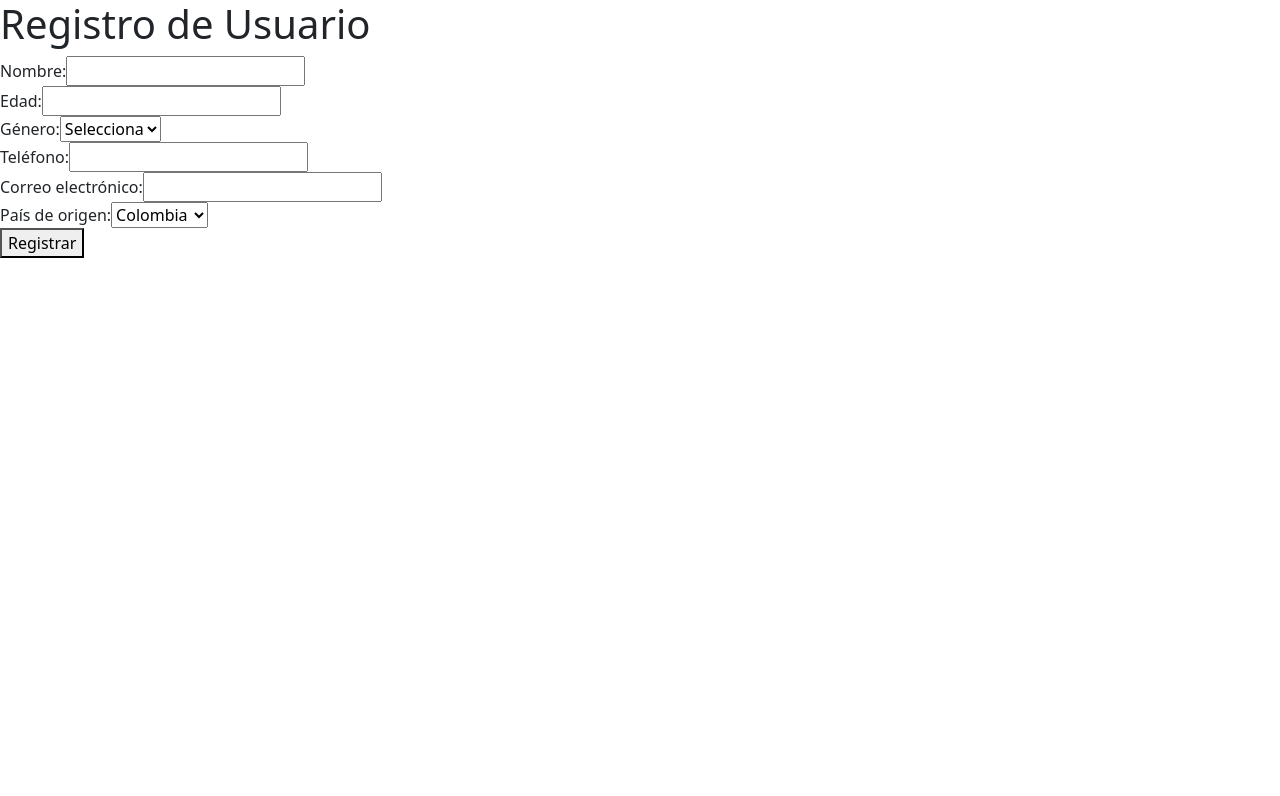
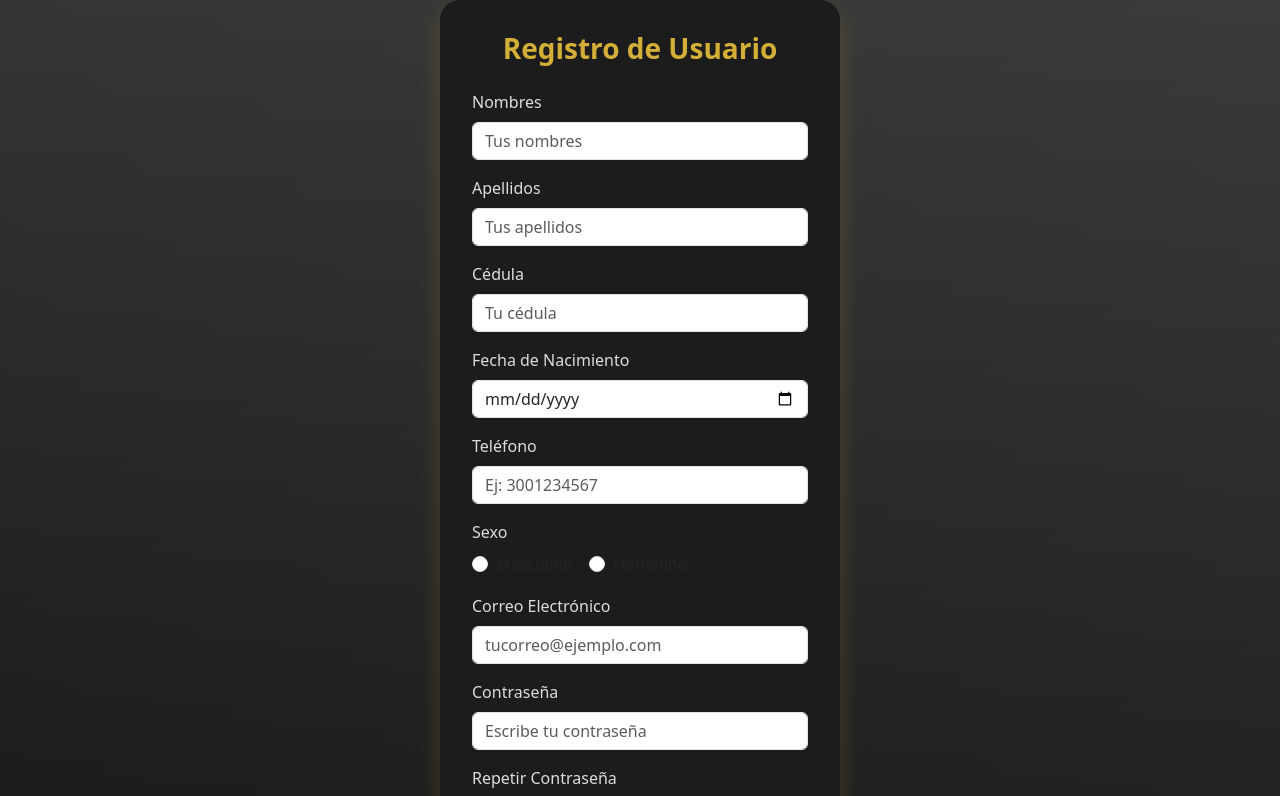
Before and after one commit to wilfranstiven/wilfran-react, a React (Create React App) app: page /register in a window 1280 px wide. Shown: the top 796 px of the page. Built offline with nearby package versions, Linux system fonts and the light colour scheme.

Commit message:
login y register funcionando

```diff
--- a/src/firebase.js
+++ b/src/firebase.js
@@ -1,5 +1,6 @@
 import {initializeApp} from "firebase/app";
-import {getAuth, GoogleAuthProvider} from "firebase/auth";
+import {getAuth, GoogleAuthProvider, signOut } from "firebase/auth";
+import { getFirestore } from "firebase/firestore";
 // Import the functions you need from the SDKs you need
 // TODO: Add SDKs for Firebase products that you want to use
 // https://firebase.google.com/docs/web/setup#available-libraries
@@ -19,5 +20,6 @@ const app = initializeApp(firebaseConfig);
 
 const auth = getAuth(app);
 const googleProvider = new GoogleAuthProvider();
+const db = getFirestore(app);
 
-export { auth, googleProvider };
+export { auth, googleProvider, db, signOut };
--- a/src/index.js
+++ b/src/index.js
@@ -4,6 +4,7 @@ import './index.css';
 import App from './App';
 import reportWebVitals from './reportWebVitals';
 import 'bootstrap/dist/css/bootstrap.min.css';
+import 'bootstrap/dist/js/bootstrap.bundle.min.js';
 
 const root = ReactDOM.createRoot(document.getElementById('root'));
 root.render(
--- a/src/pages/LoginPage/LoginPage.css
+++ b/src/pages/LoginPage/LoginPage.css
@@ -1,3 +1,75 @@
 body {
-    background: red;
+    background: linear-gradient(135deg, #121212, #1e1e1e);
+    min-height: 100vh;
+    font-family: 'Segoe UI', sans-serif;
+    color: #fff;
 }
+
+.bg-gradient {
+    background: linear-gradient(135deg, #121212, #1e1e1e);
+}
+
+.form-card {
+    background: #1c1c1c;
+    border-radius: 20px;
+    box-shadow: 0 10px 25px rgba(212, 175, 55, 0.2);
+    padding: 2rem;
+    width: 100%;
+    max-width: 400px;
+}
+
+.form-card h3 {
+    color: #D4AF37;
+    /* dorado sobrio */
+    font-weight: bold;
+}
+
+.form-label {
+    color: #ddd;
+}
+
+.form-control {
+    background: #2c2c2c;
+    border: 1px solid #444;
+    color: #fff;
+}
+
+.form-control:focus {
+    background: #2c2c2c;
+    border-color: #D4AF37;
+    box-shadow: 0 0 5px #D4AF37;
+    color: #fff;
+}
+
+.btn-primary {
+    background-color: #D4AF37;
+    border: none;
+    color: #121212;
+    font-weight: bold;
+}
+
+.btn-primary:hover {
+    background-color: #b38f2f;
+    color: #121212;
+}
+
+a {
+    color: #D4AF37;
+    text-decoration: none;
+}
+
+a:hover {
+    text-decoration: underline;
+}
+
+.logo {
+    display: block;
+    margin: 0 auto 1.5rem auto;
+    width: 220px;
+    height: auto;
+    filter: drop-shadow(0 0 10px rgba(212, 175, 55, 0.5));
+}
+
+.form-control::placeholder {
+    color: rgba(255, 255, 255, 0.5);
+}
--- a/src/pages/LoginPage/LoginPage.js
+++ b/src/pages/LoginPage/LoginPage.js
@@ -1,13 +1,78 @@
+import { useState } from 'react';
+import Swal from 'sweetalert2';
+import { auth, googleProvider, db } from '../../firebase';
+import { signInWithEmailAndPassword, fetchSignInMethodsForEmail, linkWithCredential, EmailAuthProvider, signInWithPopup } from 'firebase/auth';
+import { doc, getDoc } from 'firebase/firestore';
 import './LoginPage.css';
-import Swal from 'sweetalert2';
-import { auth, googleProvider } from '../../firebase';
-import { signInWithPopup } from 'firebase/auth';
+// import logo from '../../assets/brilla.png';
 
 function LoginPage() {
-    const handleGoogleLogin = () => {
-        signInWithPopup(auth, googleProvider)
-            .then((result) => {
-                const user = result.user;
+  const [email, setEmail] = useState('');
+  const [password, setPassword] = useState('');
+
+  // LOGIN CON EMAIL/PASSWORD
+  const handleSubmit = async (e) => {
+    e.preventDefault();
+
+    if (!email || !password) {
+      Swal.fire("Campos vacíos", "Por favor llena todos los campos.", "warning");
+      return;
+    }
+
+    try {
+      const userCredential = await signInWithEmailAndPassword(auth, email, password);
+      const user = userCredential.user;
+
+      // Opcional: verificar si existe documento en Firestore
+      const userDocRef = doc(db, 'usuarios', user.uid);
+      const userSnap = await getDoc(userDocRef);
+
+      if (userSnap.exists()) {
+        const data = userSnap.data();
+        if (data.estado === "Inactivo") {
+          Swal.fire("Acceso denegado", "Tu cuenta está inactiva. Contacta al administrador.", "error");
+          return;
+        }
+      }
+
+      Swal.fire({
+        title: "¡Bienvenido!",
+        text: `Sesión iniciada como ${user.email}`,
+        icon: "success",
+        timer: 2000,
+        showConfirmButton: false
+      }).then(() => {
+        window.location.href = "/dashboard";
+      });
+
+    } catch (error) {
+      console.error(error);
+      Swal.fire("Error", "Credenciales incorrectas o usuario no existe.", "error");
+    }
+  };
+
+  // LOGIN CON GOOGLE
+  const handleGoogleLogin = async () => {
+    try {
+      const googleResult = await signInWithPopup(auth, googleProvider);
+      const user = googleResult.user;
+
+      // Verificar si ya existía ese correo con otro método
+      const signInMethods = await fetchSignInMethodsForEmail(auth, user.email);
+
+      if (signInMethods.includes('password')) {
+        // Si existe por password hay que vincularlo
+        const password = await solicitarPassword();
+        if (!password) {
+          Swal.fire("Cancelado", "Operación cancelada.", "info");
+          return;
+        }
+
+        // Crear credential de email/password
+        const credential = EmailAuthProvider.credential(user.email, password);
+        await linkWithCredential(user, credential);
+      }
+
       Swal.fire({
         title: "¡Bienvenido!",
         text: `Sesión iniciada con Google: ${user.email}`,
@@ -17,26 +82,82 @@ function LoginPage() {
       }).then(() => {
         window.location.href = "/dashboard";
       });
-            })
-            .catch((error) => {
+
+    } catch (error) {
       console.error(error);
-                Swal.fire("Error", "No se puede iniciar sesión con Google.", "error");
+      Swal.fire("Error", "No se pudo iniciar sesión con Google.", "error");
+    }
+  };
+
+  const solicitarPassword = async () => {
+    const result = await Swal.fire({
+      title: "Contraseña requerida",
+      input: "password",
+      inputLabel: "Introduce tu contraseña para vincular cuentas",
+      inputPlaceholder: "Tu contraseña",
+      showCancelButton: true,
+      confirmButtonText: "Vincular",
+      cancelButtonText: "Cancelar"
     });
+
+    if (result.isConfirmed && result.value) {
+      return result.value;
+    }
+    return null;
   };
 
   return (
-        <div style={{ display: 'flex', flexDirection: 'column', maxWidth: 300, margin: 'auto', marginTop: '100px' }}>
-            <h2>Iniciar Sesión</h2>
-            <input type="text" placeholder="Usuario" style={{ marginBottom: '10px', padding: '8px' }} />
-            <input type="password" placeholder="Contraseña" style={{ marginBottom: '10px', padding: '8px' }} />
-            <button style={{ padding: '10px', backgroundColor: '#4CAF50', color: 'white', border: 'none' }}>
-                Entrar
-            </button>
-            <button type="button" onClick={handleGoogleLogin}>
+    <div className="d-flex justify-content-center align-items-center min-vh-100 bg-gradient">
+      <div className="form-card">
+        <h3 className="mb-4 text-center">Iniciar Sesión</h3>
+
+        <form onSubmit={handleSubmit}>
+          <div className="mb-3">
+            <label htmlFor="email" className="form-label">Correo electrónico</label>
+            <input
+              type="email"
+              className="form-control"
+              id="email"
+              placeholder="tucorreo@ejemplo.com"
+              value={email}
+              onChange={(e) => setEmail(e.target.value)}
+              required
+            />
+          </div>
+          <div className="mb-3">
+            <label htmlFor="password" className="form-label">Contraseña</label>
+            <input
+              type="password"
+              className="form-control"
+              id="password"
+              placeholder="Contraseña"
+              value={password}
+              onChange={(e) => setPassword(e.target.value)}
+              required
+            />
+          </div>
+          <div className="d-grid">
+            <button type="submit" className="btn btn-primary">Entrar</button>
+          </div>
+        </form>
+
+        <div className="text-center mt-3">
+          <button
+            type="button"
+            onClick={handleGoogleLogin}
+            className="btn btn-danger w-100 d-flex align-items-center justify-content-center gap-2 mb-2"
+          >
+            <img
+              src="https://img.icons8.com/color/48/google-logo.png"
+              alt="Google logo"
+              style={{ width: '20px', height: '20px' }}
+            />
             Iniciar sesión con Google
           </button>
-            <a href="/register">¿No tienes cuenta? Regístrate </a><br />
+          <a href="/register">¿No tienes cuenta? Regístrate</a><br />
           <a href="/forgot">¿Olvidaste tu contraseña?</a>
+        </div>
+      </div>
     </div>
   );
 }
--- a/src/pages/RegisterPage/RegisterPage.js
+++ b/src/pages/RegisterPage/RegisterPage.js
@@ -1,114 +1,148 @@
-import { useState } from "react";
+import { useState } from 'react';
+import Swal from 'sweetalert2';
+import { createUserWithEmailAndPassword } from 'firebase/auth';
+import { auth } from '../../firebase';
+import { db } from '../../firebase';
+import { doc, setDoc } from 'firebase/firestore';
+// import './RegisterPage.css';
+// import logo from '../../assets/brilla.png';
 
 function RegisterPage() {
   const [formData, setFormData] = useState({
-      nombre: "",
-      edad: "",
-      genero: "",
-      telefono: "",
-      correo: "",
-      pais: "Colombia", // por defecto Colombia
+    cedula: '',
+    nombres: '',
+    apellidos: '',
+    fechaNacimiento: '',
+    sexo: '',
+    telefono: '',
+    email: '',
+    password: '',
+    confirmPassword: ''
   });
 
   const handleChange = (e) => {
     const { name, value } = e.target;
-      setFormData((prev) => ({
-        ...prev,
-        [name]: value,
-      }));
+    setFormData(prev => ({ ...prev, [name]: value }));
   };
 
-    const handleSubmit = (e) => {
+  const handleSubmit = async (e) => {
     e.preventDefault();
-      // Aquí podrías enviar los datos a un servidor o procesarlos
-      console.log("Datos registrados:", formData);
-      alert("Registro enviado. Revisa la consola.");
+
+    // Validaciones
+    for (const key in formData) {
+      if (formData[key] === '') {
+        Swal.fire("Campos incompletos", "Por favor llena todos los campos.", "warning");
+        return;
+      }
+    }
+
+    const emailRegex = /^[^\s@]+@[^\s@]+\.[^\s@]+$/;
+    if (!emailRegex.test(formData.email)) {
+      Swal.fire("Correo inválido", "Escribe un correo válido.", "error");
+      return;
+    }
+
+    if (formData.password !== formData.confirmPassword) {
+      Swal.fire("Contraseña", "Las contraseñas no coinciden.", "error");
+      return;
+    }
+
+    try {
+      const userCredential = await createUserWithEmailAndPassword(auth, formData.email, formData.password);
+      const user = userCredential.user;
+
+      // Guardar datos adicionales en Firestore
+      await setDoc(doc(db, 'usuarios', user.uid), {
+        cedula: formData.cedula,
+        nombres: formData.nombres,
+        apellidos: formData.apellidos,
+        fechaNacimiento: formData.fechaNacimiento,
+        sexo: formData.sexo,
+        telefono: formData.telefono,
+        email: formData.email,
+        estado: 'pendiente'  // campo para activar o desactivar luego
+      });
+
+      Swal.fire("¡Registro exitoso!", "Usuario registrado correctamente.", "success").then(() => {
+        window.location.href = "/";
+      });
+    } catch (error) {
+      if (error.code === 'auth/email-already-in-use') {
+        Swal.fire("Error", "Este correo ya está registrado.", "error");
+      } else {
+        console.error(error);
+        Swal.fire("Error", "No se pudo registrar el usuario.", "error");
+      }
+    }
   };
 
   return (
-      <div>
-        <h1>Registro de Usuario</h1>
+    <div className="d-flex justify-content-center align-items-center min-vh-100 bg-gradient">
+      <div className="form-card">
+        {/* <img src={logo} alt="Logo Brilla" className="logo mb-3 d-block mx-auto" style={{ width: '120px' }} /> */}
+        <h3 className="mb-4 text-center">Registro de Usuario</h3>
         <form onSubmit={handleSubmit}>
-          <div>
-            <label>Nombre:</label>
-            <input
-              type="text"
-              name="nombre"
-              value={formData.nombre}
-              onChange={handleChange}
-              required
-            />
+
+          <div className="mb-3">
+            <label className="form-label">Nombres</label>
+            <input type="text" className="form-control" name="nombres" value={formData.nombres} onChange={handleChange} placeholder="Tus nombres" />
           </div>
 
-          <div>
-            <label>Edad:</label>
-            <input
-              type="number"
-              name="edad"
-              value={formData.edad}
-              onChange={handleChange}
-              required
-              min="0"
-            />
+          <div className="mb-3">
+            <label className="form-label">Apellidos</label>
+            <input type="text" className="form-control" name="apellidos" value={formData.apellidos} onChange={handleChange} placeholder="Tus apellidos" />
           </div>
 
-          <div>
-            <label>Género:</label>
-            <select
-              name="genero"
-              value={formData.genero}
-              onChange={handleChange}
-              required
-            >
-              <option value="">Selecciona</option>
-              <option value="Masculino">Masculino</option>
-              <option value="Femenino">Femenino</option>
-            </select>
+          <div className="mb-3">
+            <label className="form-label">Cédula</label>
+            <input type="text" className="form-control" name="cedula" value={formData.cedula} onChange={handleChange} placeholder="Tu cédula" />
           </div>
 
-          <div>
-            <label>Teléfono:</label>
-            <input
-              type="tel"
-              name="telefono"
-              value={formData.telefono}
-              onChange={handleChange}
-              required
-              pattern="[0-9]{7,15}"
-              title="Ingresa un número válido (7 a 15 dígitos)"
-            />
+          <div className="mb-3">
+            <label className="form-label">Fecha de Nacimiento</label>
+            <input type="date" className="form-control" name="fechaNacimiento" value={formData.fechaNacimiento} onChange={handleChange} />
           </div>
 
-          <div>
-            <label>Correo electrónico:</label>
-            <input
-              type="email"
-              name="correo"
-              value={formData.correo}
-              onChange={handleChange}
-              required
-            />
+          <div className="mb-3">
+            <label className="form-label">Teléfono</label>
+            <input type="tel" className="form-control" name="telefono" value={formData.telefono} onChange={handleChange} placeholder="Ej: 3001234567" />
           </div>
 
-          <div>
-            <label>País de origen:</label>
-            <select
-              name="pais"
-              value={formData.pais}
-              onChange={handleChange}
-              required
-            >
-              <option value="Colombia">Colombia</option>
-              <option value="Argentina">Argentina</option>
-              <option value="México">México</option>
-              <option value="Perú">Perú</option>
-              <option value="Chile">Chile</option>
-              {/* Puedes agregar más países aquí */}
-            </select>
+          <div className="mb-3">
+            <label className="form-label">Sexo</label>
+            <div className="d-flex gap-3">
+              <div className="form-check">
+                <input className="form-check-input" type="radio" name="sexo" value="Masculino" checked={formData.sexo === 'Masculino'} onChange={handleChange} />
+                <label className="form-check-label">Masculino</label>
+              </div>
+              <div className="form-check">
+                <input className="form-check-input" type="radio" name="sexo" value="Femenino" checked={formData.sexo === 'Femenino'} onChange={handleChange} />
+                <label className="form-check-label">Femenino</label>
+              </div>
+            </div>
           </div>
 
-          <button type="submit">Registrar</button>
+          <div className="mb-3">
+            <label className="form-label">Correo Electrónico</label>
+            <input type="email" className="form-control" name="email" value={formData.email} onChange={handleChange} placeholder="tucorreo@ejemplo.com" />
+          </div>
+
+          <div className="mb-3">
+            <label className="form-label">Contraseña</label>
+            <input type="password" className="form-control" name="password" value={formData.password} onChange={handleChange} placeholder="Escribe tu contraseña" />
+          </div>
+
+          <div className="mb-3">
+            <label className="form-label">Repetir Contraseña</label>
+            <input type="password" className="form-control" name="confirmPassword" value={formData.confirmPassword} onChange={handleChange} placeholder="Confirma tu contraseña" />
+          </div>
+
+          <div className="d-grid gap-2">
+            <button type="submit" className="btn btn-primary">Registrar</button>
+            <a href="/" className="btn btn-outline-secondary">Volver al inicio</a>
+          </div>
         </form>
+      </div>
     </div>
   );
 }
```
Also changed, not shown: src/pages/AuxiliaresPage/AuxiliaresPage.js (added, +63 -0 lines). Lines whose indentation alone changed are shown as unchanged.
